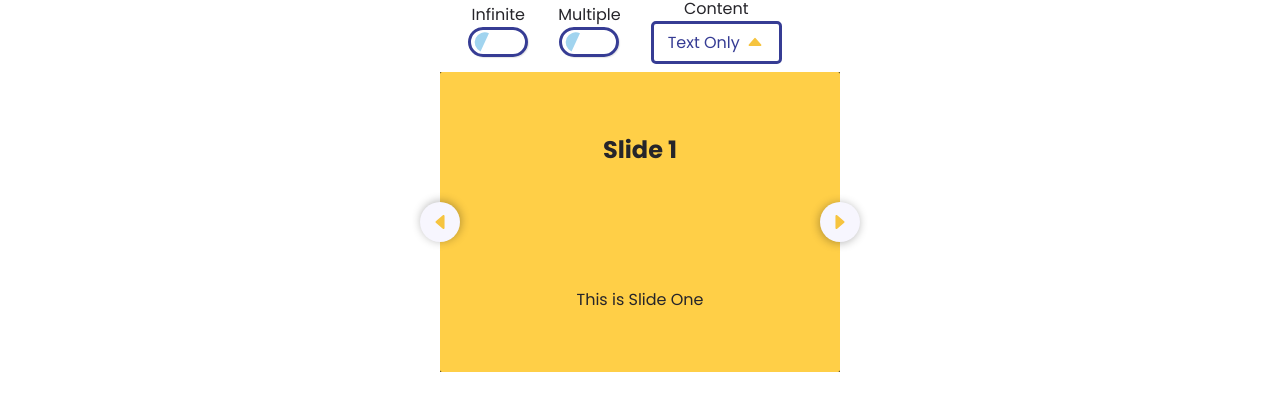
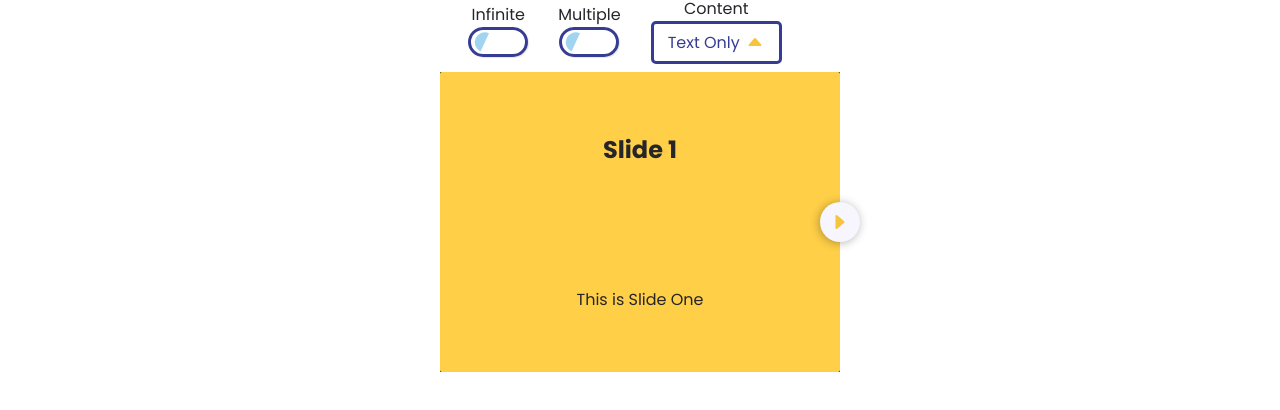
Before and after one commit to LukeGibran/react-carousel-liuk, a React app: page / in a window 1280 px wide. Shown: the part 226-636 px from the top of the page. Built offline with nearby package versions, Linux system fonts and the light colour scheme.

Commit message:
Fixed carousel basic infinite feature

```diff
--- a/src/_data/data.js
+++ b/src/_data/data.js
@@ -1,6 +1,8 @@
 export const TEXT_ONLY = 'Text Only';
 export const IMAGE_ONLY = 'Image Only';
 export const TEXT_AND_IMAGE = 'Text & Image';
+export const NEXT = 'NEXT';
+export const PREV = 'PREV';
 
 export const CONTENT = [TEXT_ONLY, IMAGE_ONLY, TEXT_AND_IMAGE];
 
--- a/src/components/Carousel.component.jsx
+++ b/src/components/Carousel.component.jsx
@@ -58,7 +58,7 @@ export class CarouselComponent extends Component {
           </div>
         </section>
         <section className='main-carousel'>
-          <Slider />
+          <Slider infinite={infinite} />
         </section>
       </>
     );
--- a/src/widgets/Slider/index.jsx
+++ b/src/widgets/Slider/index.jsx
@@ -2,7 +2,7 @@ import React, { Component } from 'react';
 
 import Slide from './Slide';
 
-import { SLIDE_DATA } from '../../_data/data';
+import { SLIDE_DATA, NEXT, PREV } from '../../_data/data';
 
 class index extends Component {
   constructor() {
@@ -10,7 +10,8 @@ class index extends Component {
     this.slider = React.createRef();
     this.sliderItems = React.createRef();
 
-    this.slide = this.slide.bind(this);
+    this.initialize = this.initialize.bind(this);
+    this.cloneNodes = this.cloneNodes.bind(this);
     this.dragAction = this.dragAction.bind(this);
     this.dragStart = this.dragStart.bind(this);
     this.dragEnd = this.dragEnd.bind(this);
@@ -25,48 +26,46 @@ class index extends Component {
       threshold: 100,
       index: 0,
       allowShift: true,
-      buttonClick: 0,
+      buttonClick: '',
     };
   }
 
-  slide() {
-    const { slider, sliderItems, next, prev, state } = this;
-    var slides = sliderItems.current.children,
+  initialize() {
+    const { slider, sliderItems } = this;
+    let slides = sliderItems.current.children,
       slidesLength = slides.length,
       slideSize = sliderItems.current.children[0].offsetWidth,
       firstSlide = slides[0],
-      lastSlide = slides[slidesLength - 1],
-      cloneFirst = firstSlide.cloneNode(true),
-      cloneLast = lastSlide.cloneNode(true);
+      lastSlide = slides[slidesLength - 1];
 
     this.setState({ slidesLength, slideSize });
 
     // Clone the first slide and last and attached them in the opposite direction
-    sliderItems.current.appendChild(cloneFirst);
-    sliderItems.current.insertBefore(cloneLast, firstSlide);
+    this.cloneNodes(firstSlide, lastSlide);
 
     // Add the loaded class to determine if the slides have been rendered
     slider.current.classList.add('loaded');
 
+    // Set Initial Position
+    this.setState({ posInitial: sliderItems.current.offsetLeft });
     // Mouse Events
-    sliderItems.current.onmousedown = this.dragStart;
+    // sliderItems.current.onmousedown = this.dragStart;
+  }
 
-    // Touch Events
-    // sliderItems.current.addEventListener('touchstart', dragStart);
-    // sliderItems.current.addEventListener('touchend', dragEnd);
-    // sliderItems.current.addEventListener('touchmove', dragAction);
+  cloneNodes(firstSlide, lastSlide) {
+    const { sliderItems } = this;
+    let cloneFirst = firstSlide.cloneNode(true),
+      cloneLast = lastSlide.cloneNode(true);
 
-    // // Transition Events
-    // sliderItems.current.addEventListener('transitionend', checkIndex);
+    sliderItems.current.appendChild(cloneFirst);
+    sliderItems.current.insertBefore(cloneLast, firstSlide);
   }
+
   dragStart(e) {
     e = e || window.event;
     e.preventDefault();
 
     const { dragEnd, dragAction, sliderItems } = this;
-
-    this.setState({ posInitial: sliderItems.current.offsetLeft });
-    // posInitial = sliderItems.current.offsetLeft;
 
     if (e.type == 'touchstart') {
       posX1 = e.touches[0].clientX;
@@ -109,44 +108,41 @@ class index extends Component {
   shiftSlide(dir, action) {
     const {
       sliderItems,
-      state: { index, allowShift },
+      state: { index },
     } = this;
+    let indexNew;
 
     sliderItems.current.classList.add('shifting');
 
-    let indexNew;
     if (!action) {
       this.setState({ posInitial: sliderItems.current.offsetLeft });
-      // posInitial = sliderItems.current.offsetLeft;
     }
 
-    if (dir == 1) {
-      // sliderItems.current.style.left = posInitial - slideSize + 'px';
-
+    switch (dir) {
+      case NEXT:
         indexNew = index + 1;
-
-      this.setState({ index: indexNew, buttonClick: 1 });
-      // index++;
-    } else if (dir == -1) {
-      // sliderItems.current.style.left = posInitial + slideSize + 'px';
+        this.setState({ index: indexNew, buttonClick: NEXT });
+        break;
+      case PREV:
         indexNew = index - 1;
-
-      this.setState({ index: indexNew, buttonClick: -1 });
-      // index--;
+        this.setState({ index: indexNew, buttonClick: PREV });
+        break;
+      default:
+        return;
     }
 
-    console.log({ shiftslide: allowShift });
     this.setState({ allowShift: false });
-    // allowShift = false;
   }
 
   checkIndex() {
     const {
       sliderItems,
-      state: { slidesLength, slideSize, index },
+      state: { slidesLength, slideSize, index, allowShift },
+      props: { infinite },
     } = this;
     sliderItems.current.classList.remove('shifting');
 
+    if (infinite) {
       if (index == -1) {
         sliderItems.current.style.left = -(slidesLength * slideSize) + 'px';
         this.setState({ index: slidesLength - 1 });
@@ -157,35 +153,38 @@ class index extends Component {
         this.setState({ index: 0 });
       }
 
-    this.setState({ allowShift: true });
-    // allowShift = true;
+      if (!allowShift) this.setState({ allowShift: true });
+    }
   }
 
   componentDidMount() {
-    this.slide();
+    this.initialize();
   }
 
-  componentDidUpdate(prevProps, prevState) {
+  componentDidUpdate() {
     const {
       sliderItems,
       state: { posInitial, slideSize, buttonClick, allowShift },
     } = this;
 
     if (!allowShift) {
-      if (buttonClick > 0) {
+      if (buttonClick === NEXT) {
         sliderItems.current.style.left = posInitial - slideSize + 'px';
-        console.log('next');
-      }
-      if (buttonClick < 0) {
+      } else if (buttonClick === PREV) {
         sliderItems.current.style.left = posInitial + slideSize + 'px';
-        console.log('prev');
       }
     }
-
-    console.log({ compoenentUpdate: allowShift });
   }
   render() {
-    const { dragStart, dragAction, dragEnd, shiftSlide, checkIndex } = this;
+    const {
+      dragStart,
+      dragAction,
+      dragEnd,
+      shiftSlide,
+      checkIndex,
+      state: { index, slidesLength },
+      props: { infinite },
+    } = this;
     return (
       <div id='slider' className='slider' ref={this.slider}>
         <div className='wrapper'>
@@ -198,27 +197,32 @@ class index extends Component {
             >
               {SLIDE_DATA.map((data, i) => (
                 <Slide
-                  onTouchStart={dragStart}
-                  onTouchEnd={dragEnd}
-                  onTouchMove={dragAction}
+                  // onTouchStart={dragStart}
+                  // onTouchEnd={dragEnd}
+                  // onTouchMove={dragAction}
                   key={i}
                   {...data}
                 />
               ))}
             </div>
           </div>
+          {index === 0 && !infinite ? null : (
             <a
               id='prev'
               className='control prev'
               ref={this.prev}
-            onClick={() => shiftSlide(-1)}
+              onClick={() => shiftSlide(PREV)}
             ></a>
+          )}
+
+          {index === slidesLength - 1 && !infinite ? null : (
             <a
               id='next'
               className='control next'
               ref={this.next}
-            onClick={() => shiftSlide(1)}
+              onClick={() => shiftSlide(NEXT)}
             ></a>
+          )}
         </div>
       </div>
     );
```
Lines whose indentation alone changed are shown as unchanged.
